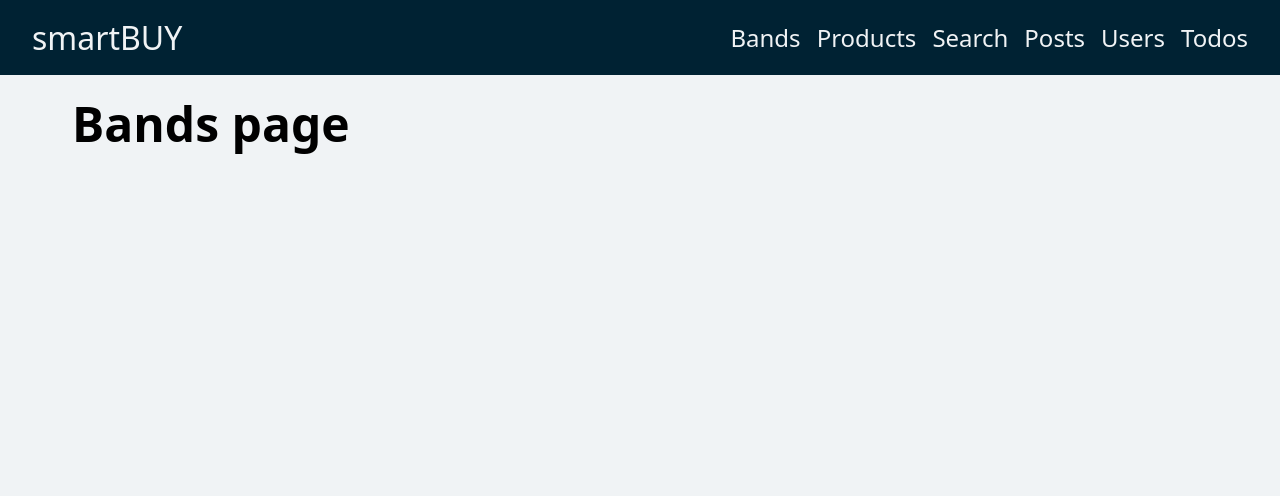
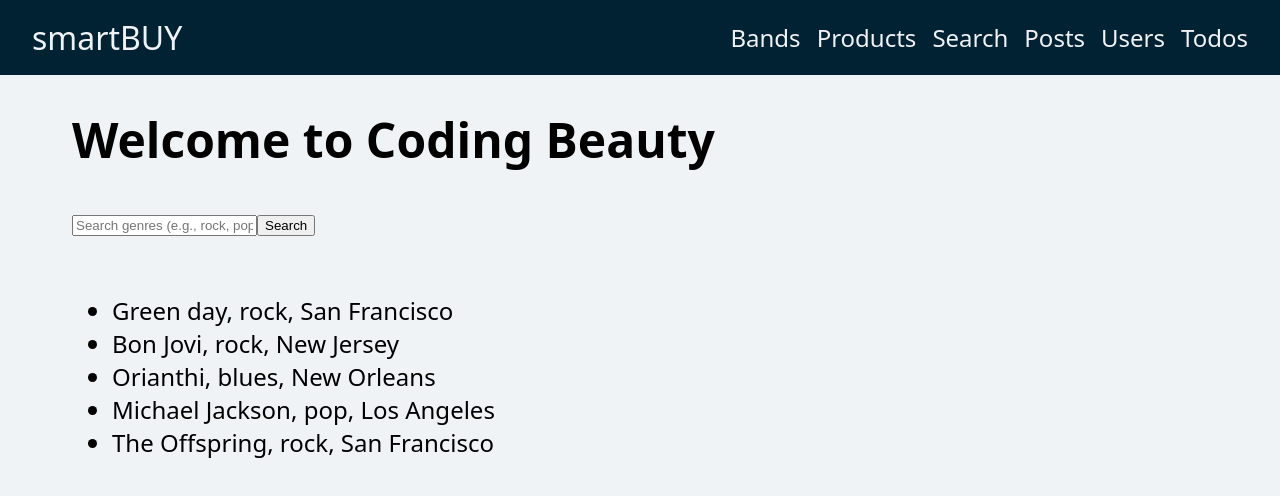
Before and after one commit to janlibal/my-client, a Next.js app: page /bands in a window 1280 px wide. Shown: the top 496 px of the page. Built offline with nearby package versions, Linux system fonts and the light colour scheme.

Commit message:
chore(bands): update quering logic

```diff
--- a/src/app/bands/page.tsx
+++ b/src/app/bands/page.tsx
@@ -1,7 +1,91 @@
-export default async function BandsPage() {
-    return (
-      <>
-        <h1 className="page-title">Bands page</h1>
-      </>
-    )
+'use client'
+
+import { useSearchParams, useRouter } from 'next/navigation'
+import { useEffect, useState } from 'react'
+
+const bands = [
+  { name: 'Green day', genre: 'rock', location: 'San Francisco' },
+  { name: 'Bon Jovi', genre: 'rock', location: 'New Jersey' },
+  { name: 'Orianthi', genre: 'blues', location: 'New Orleans' },
+  { name: 'Michael Jackson', genre: 'pop', location: 'Los Angeles' },
+  { name: 'The Offspring', genre: 'rock', location: 'San Francisco' },
+]
+
+export default function BandsPage() {
+  const searchParams = useSearchParams()
+  const router = useRouter()
+
+  const query = searchParams.get('q') || ''
+
+  const [searchQuery, setSearchQuery] = useState(query)
+  const [filteredBands, setFilteredBands] = useState<any[]>([])
+
+  useEffect(() => {
+    // Split query by commas and filter out empty genres
+    const genres =
+      searchQuery.trim() !== ''
+        ? searchQuery.split(',').map((genre) => genre.trim())
+        : []
+
+    // If genres are provided, filter the bands
+    if (genres.length > 0) {
+      const result = bands.filter((band) => genres.includes(band.genre))
+      setFilteredBands(result)
+    } else {
+      setFilteredBands(bands) // If no genres specified, show all bands
+    }
+  }, [searchQuery])
+
+  const handleSearchChange = (e: React.ChangeEvent<HTMLInputElement>) => {
+    setSearchQuery(e.target.value)
   }
+
+  // Function to handle search form submission
+  const handleSearchSubmit = (e: React.FormEvent) => {
+    e.preventDefault()
+
+    if (searchQuery.trim() !== '') {
+      router.push(`/bands?q=${searchQuery}`) // Update the URL with the new query
+    } else {
+      router.push('/bands') // If search is empty, reset the URL (remove query)
+    }
+  }
+
+  /*const genres = searchQuery.trim() !== '' ? searchQuery.split(',') : [];
+
+  const filteredBands = genres.length > 0
+    ? bands.filter((band) => genres.includes(band.genre))
+    : bands; // If no genres specified, show all bands*/
+
+  return (
+    <>
+      <h1>Welcome to Coding Beauty</h1>
+
+      {/* Search bar */}
+      <form onSubmit={handleSearchSubmit}>
+        <input
+          type="text"
+          value={searchQuery}
+          onChange={handleSearchChange}
+          placeholder="Search genres (e.g., rock, pop)"
+        />
+        <button type="submit">Search</button>
+      </form>
+
+      <br />
+
+      {/* Display the filtered bands */}
+      {filteredBands.length > 0 ? (
+        <ul>
+          {filteredBands.map((band, index) => (
+            <li key={index}>
+              {band.name}, {band.genre}, {band.location}
+            </li>
+          ))}
+        </ul>
+      ) : (
+        <b>No bands found for the selected genres</b>
+      )}
+    </>
+  )
+}
```
